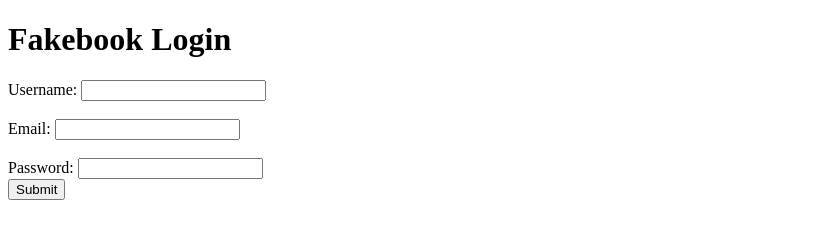
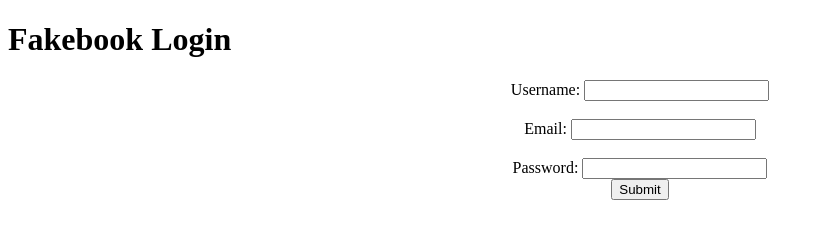
Before and after one commit to KarimNekzad/Assignment-4, a plain HTML site: page index.html in a window 1280 px wide. Shown: the whole page, without its empty margins (0-824 px from the left). Drawn offline with Linux system fonts and the light colour scheme.

Commit message:
adding html, css problem 3

```diff
--- a/index.html
+++ b/index.html
@@ -1,7 +1,8 @@
 <!DOCTYPE html>
 <html>
 <head>
-    <title>fakebook beta</title>
+    <title>fakebook</title>
+    <link rel="stylesheet" href="styles.css">
 </head>
 
 <body>
@@ -9,8 +10,8 @@
 <h1>Fakebook Login</h1>
 
 <form>
-    <label for = "username">Username:</label>
-    <input type = "text" id = "username">
+    <label for = "username" id="user">Username:</label>
+    <input type = "text">
     <br>
     <br>
     <label for = "email">Email:</label>
--- /dev/null
+++ b/styles.css
@@ -0,0 +1,3 @@
+form{
+    text-align: center;
+}
```
